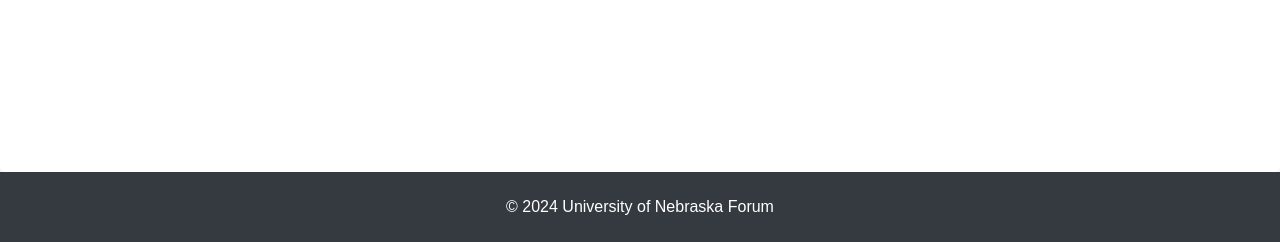
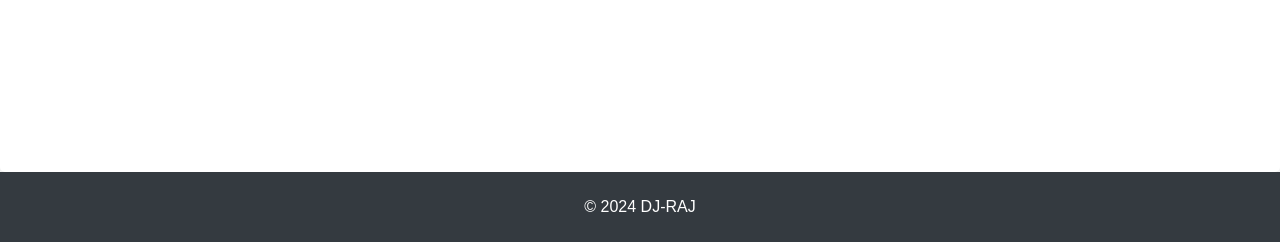
Before and after one commit to aurowora/djraj-project, a FastAPI app: template templates/index.html in a window 1280 px wide. Shown: the part 558-800 px from the top of the page. Run offline with FastAPI, Linux system fonts and the light colour scheme; the template is opened without the code that fills it, so the values that code supplies are empty; parts of the project's set-up code (start-up, migrations or seed data) failed here and were passed over.

Commit message:
update copr

```diff
--- a/templates/footer.html
+++ b/templates/footer.html
@@ -1,5 +1,5 @@
 <footer>
         <div class="container">
-            <p>&copy; 2024 University of Nebraska Forum</p>
+            <p>&copy; 2024 DJ-RAJ</p>
         </div>
     </footer>
```
